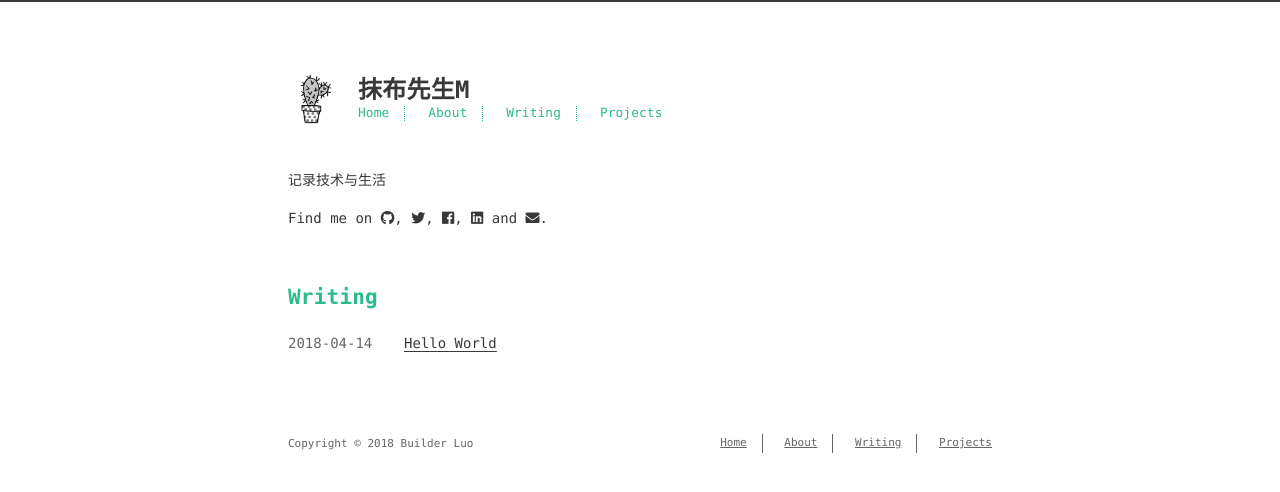
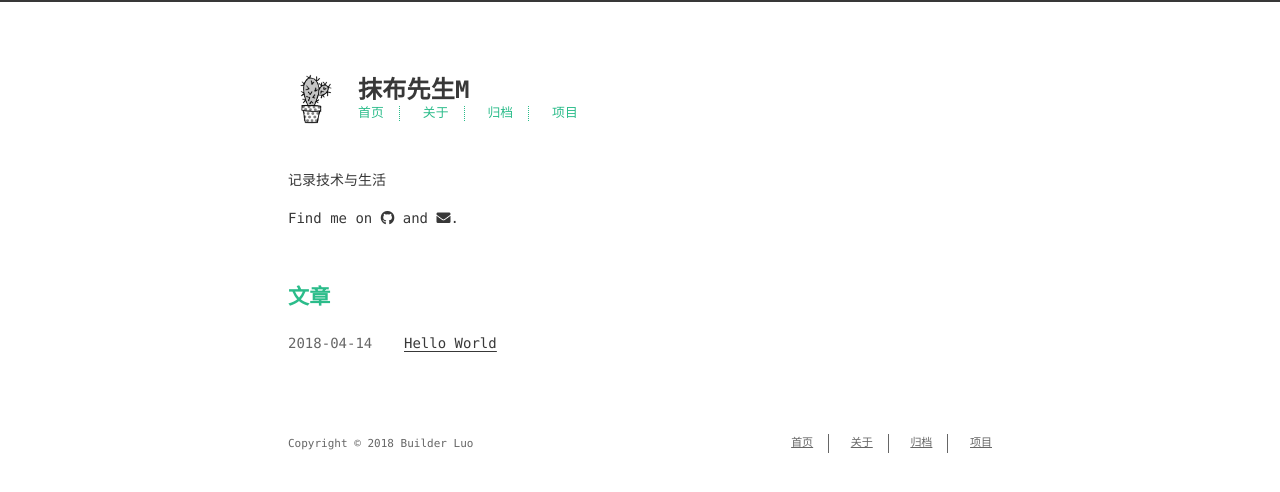
Before and after one commit to Builder34/builder34.github.io, a plain HTML site: page index.html in a window 1280 px wide. Drawn offline with Linux system fonts and the light colour scheme; a web font is replaced by a local one.

Commit message:
Site updated: 2018-04-17 23:29:16

```diff
--- a/index.html
+++ b/index.html
@@ -65,13 +65,13 @@
         <a href="#"><i class="fas fa-bars fa-2x"></i></a>
       </li>
 
-        <li><a href="/">Home</a></li>
+        <li><a href="/">首页</a></li>
 
-        <li><a href="/about/">About</a></li>
+        <li><a href="/about/">关于</a></li>
 
-        <li><a href="/archives/">Writing</a></li>
+        <li><a href="/archives/">归档</a></li>
 
-        <li><a href="/projects_url">Projects</a></li>
+        <li><a href="/projects_url">项目</a></li>
 
     </ul>
   </div>
@@ -90,39 +90,15 @@
 
 
 
-          <a class="icon" target="_blank" href="http://github.com/probberechts/cactus-dark">
+          <a class="icon" target="_blank" href="https://github.com/builder34">
             <i class="fab fa-github"></i><!--
-      ---></a><!--
-    ---><!--
-    --->,
-
-
-
-          <a class="icon" target="_blank" href="/">
-            <i class="fab fa-twitter"></i><!--
-      ---></a><!--
-    ---><!--
-    --->,
-
-
-
-          <a class="icon" target="_blank" href="/">
-            <i class="fab fa-facebook"></i><!--
-      ---></a><!--
-    ---><!--
-    --->,
-
-
-
-          <a class="icon" target="_blank" href="/">
-            <i class="fab fa-linkedin"></i><!--
       ---></a><!--
     ---><!--
     ---> and
 
 
 
-          <a class="icon" target="_blank" href="mailto:name@email.com">
+          <a class="icon" target="_blank" href="mailto:lcbiao34@gmail.com">
             <i class="fas fa-envelope"></i><!--
       ---></a><!--
       ---><!--
@@ -134,7 +110,7 @@
 </section>
 
 <section id="writing">
-  <span class="h1"><a href="/archives">Writing</a></span>
+  <span class="h1"><a href="/archives">文章</a></span>
   <ul class="post-list">
 
 
@@ -172,13 +148,13 @@
     <nav>
       <ul>
 
-          <li><a href="/">Home</a></li>
+          <li><a href="/">首页</a></li>
 
-          <li><a href="/about/">About</a></li>
+          <li><a href="/about/">关于</a></li>
 
-          <li><a href="/archives/">Writing</a></li>
+          <li><a href="/archives/">归档</a></li>
 
-          <li><a href="/projects_url">Projects</a></li>
+          <li><a href="/projects_url">项目</a></li>
 
       </ul>
     </nav>
```
Also changed, not shown: 2018/04/14/hello-world/index.html (+20 -20 lines), archives/2018/04/index.html (+8 -8 lines), archives/2018/index.html (+8 -8 lines), archives/index.html (+8 -8 lines).
